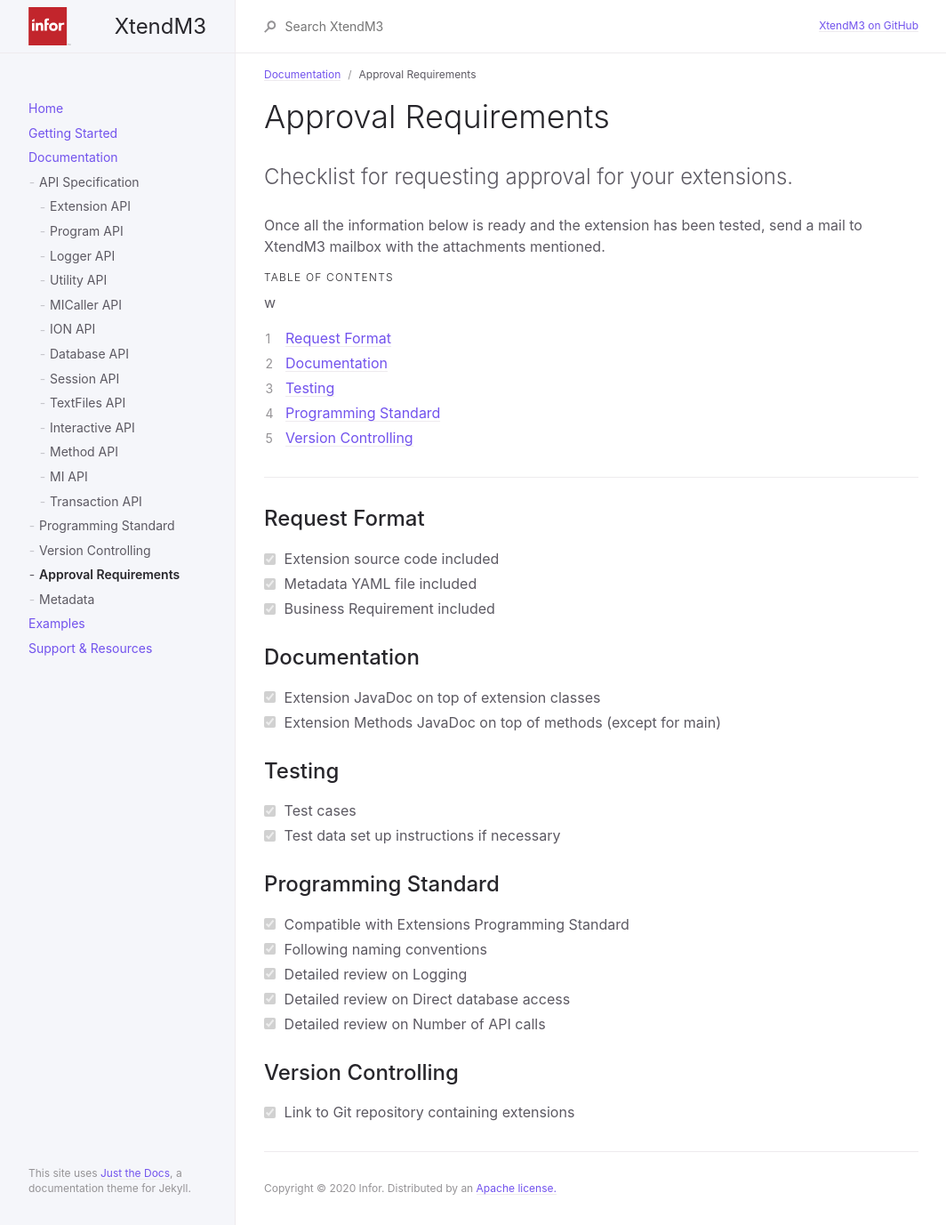
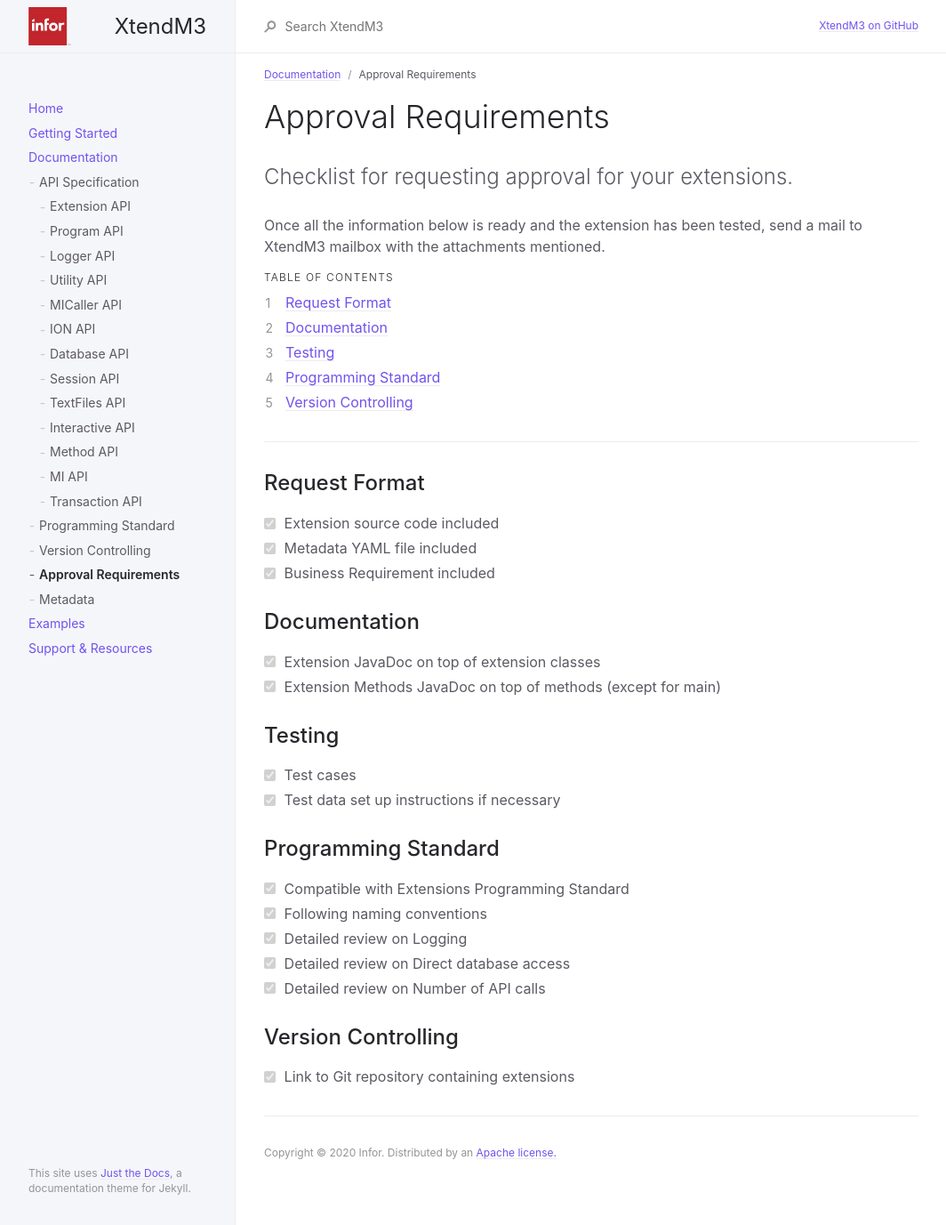
Before and after one commit to infor-cloud/xtendm3, a Jekyll site: the page built from docs/documentation/approval-requirements.md, in a window 1280 px wide. Shown: the whole page at 89% size, without its empty margins (107-1171 px from the left). Built offline with Jekyll 4.4.1, drawn with Linux system fonts in a browser that asks for light colours.

Commit message:
Formatting

```diff
--- a/docs/documentation/approval-requirements.md
+++ b/docs/documentation/approval-requirements.md
@@ -14,7 +14,6 @@ Once all the information below is ready and the extension has been tested, send
 
 ## Table of contents
 {: .no_toc .text-delta }
-w
 1. TOC
 {:toc}
 
```
